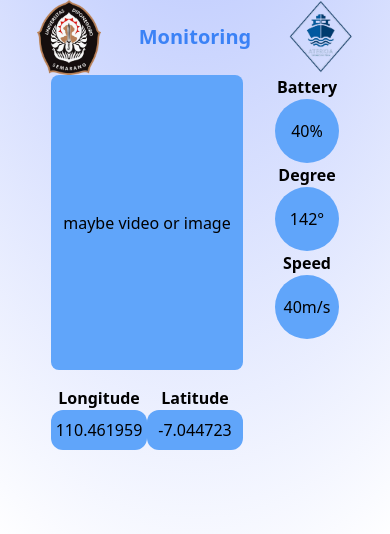
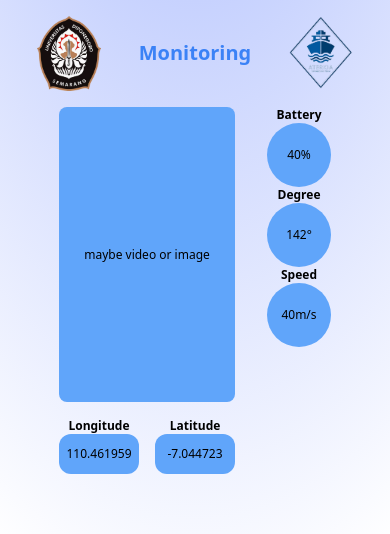
Before and after one commit to princeofverry/monitoring, a React (Vite) app: page / in a window 390 px wide. Shown: the top 534 px of the page. Built offline with nearby package versions, Linux system fonts and the light colour scheme.

Commit message:
responsive

```diff
--- a/src/App.jsx
+++ b/src/App.jsx
@@ -6,7 +6,7 @@ function App() {
     <>
       <div className="relative h-screen w-screen overflow-hidden">
         <div className="absolute inset-0 h-full w-full bg-background [background:radial-gradient(125%_125%_at_50%_-50%,#c7d2fe_40%,transparent_100%)] dark:[background:radial-gradient(125%_125%_at_50%_-50%,#6366f136_40%,transparent_100%)]"></div>
-        <div className="relative flex flex-row items-center justify-evenly">
+        <div className="relative flex flex-row items-center justify-evenly py-4">
           <div className='flex flex-col items-center font-semibold'>
             <img src="/undip.png" alt="logo-undip" className='md:w-20 md:h-20 w-16' />
             {/* <p className='md:text-base text-xs'>Universitas Diponegoro</p> */}
--- a/src/components/circular.jsx
+++ b/src/components/circular.jsx
@@ -7,21 +7,21 @@ const Circular = () => {
 
   return (
     <>
-      <div className="flex flex-row justify-center gap-8">
+      <div className="flex flex-row justify-center gap-8 md:text-base text-xs">
         <div>
           <div className="sm:w-[35vw] h-[35vh] bg-blue-400 flex items-center justify-center rounded-lg">
             maybe video or image
           </div>
-          <div className="flex justify-evenly py-4">
+          <div className="flex justify-evenly py-4 md:gap-0 gap-4">
             <div className="flex flex-col items-center">
               <p className="font-semibold">Longitude</p>
-              <div className="bg-blue-400 w-24 h-10 rounded-xl flex items-center justify-center">
+              <div className="bg-blue-400 md:w-24 w-20 h-10 rounded-xl flex items-center justify-center">
                 110.461959
               </div>
             </div>
             <div className="flex flex-col items-center">
               <p className="font-semibold">Latitude</p>
-              <div className="bg-blue-400 w-24 h-10 rounded-xl flex items-center justify-center">
+              <div className="bg-blue-400 md:w-24 w-20 h-10 rounded-xl flex items-center justify-center">
                 -7.044723
               </div>
             </div>
```
